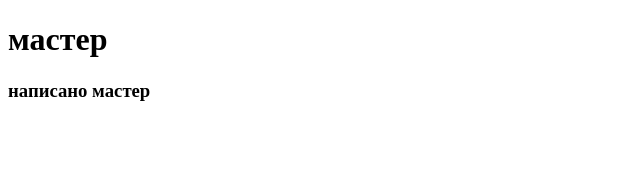
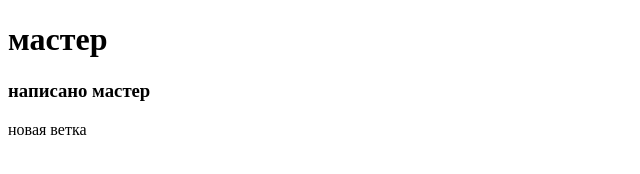
Before and after one commit to Bakurskyi/testall, a plain HTML site: page newproject/index.html in a window 1280 px wide. Shown: the full height of the page, 0-640 px from the left. Drawn offline with Linux system fonts and the light colour scheme.

Commit message:
Новая ветка

```diff
--- a/newproject/index.html
+++ b/newproject/index.html
@@ -11,7 +11,7 @@
     <h1>мастер</h1>
     <h3>написано мастер</h3>
     <div class="new">
-
+            новая ветка
     </div>
 </body>
 </html>
```
